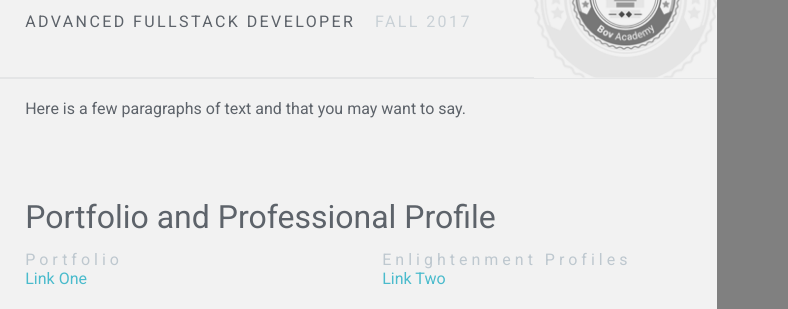
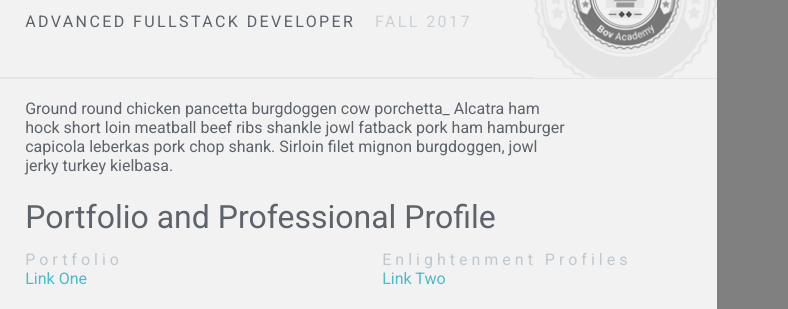
Before and after one commit to cusxio/december-hackathon, a website: page _pending/modal-2/index.html in a window 1280 px wide. Shown: the part 103-412 px from the top of the page, 492-1280 px from the left. Drawn offline with Linux system fonts and the light colour scheme.

Commit message:
Add odd text.

```diff
--- a/_pending/modal-2/index.html
+++ b/_pending/modal-2/index.html
@@ -24,7 +24,7 @@
                 <img id="evidence" src="img/evidenceDegree.png" />
             </div>
             <img class="line" src="img/line.png" />
-            <p id="randomParagraph">Here is a few paragraphs of text and that you may want to say.</p>
+            <p id="randomParagraph">Ground round chicken pancetta burgdoggen cow porchetta_ Alcatra ham hock short loin meatball beef ribs shankle jowl fatback pork ham hamburger capicola leberkas pork chop shank. Sirloin filet mignon burgdoggen, jowl jerky turkey kielbasa. </p>
             <p id="portfolioAndProfile">Portfolio and Professional Profile</p>
             <p class="pAndp">Portfolio</p>
             <p class="pAndp">Enlightenment Profiles</p>
```
